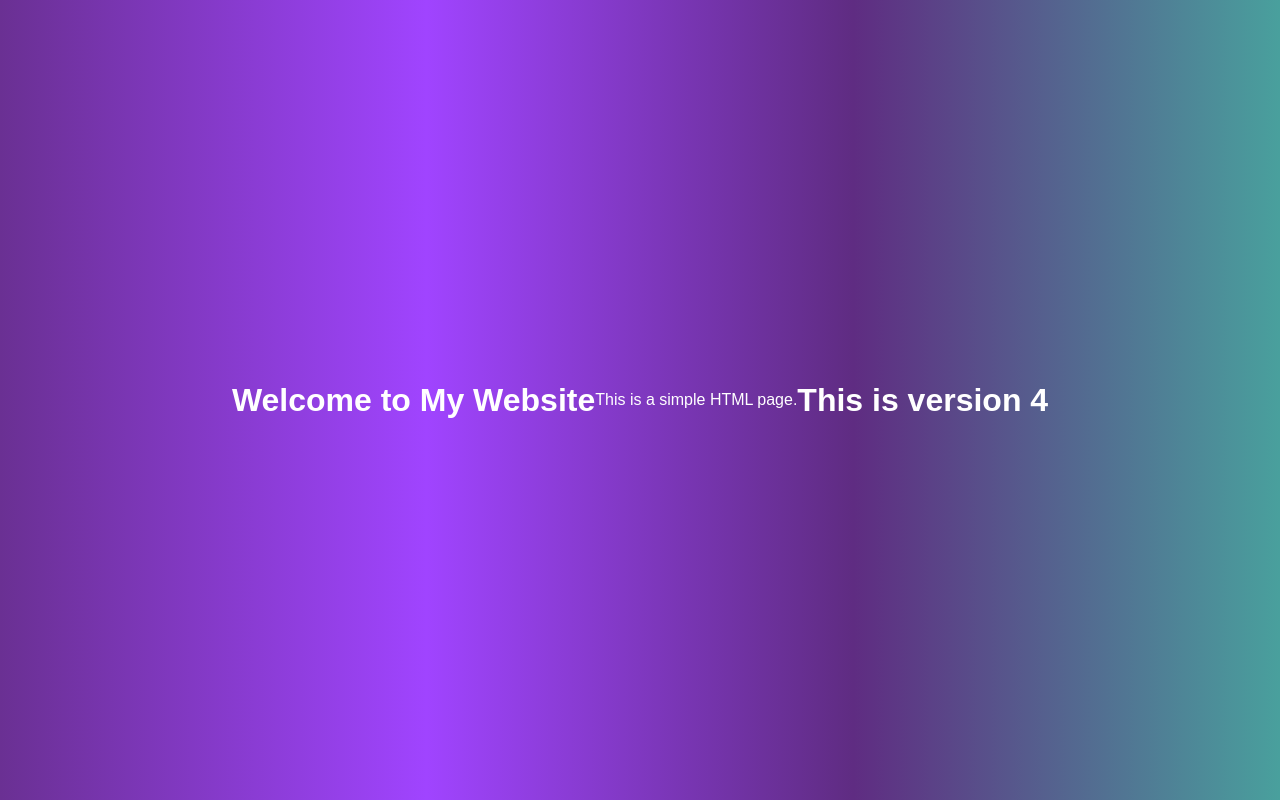
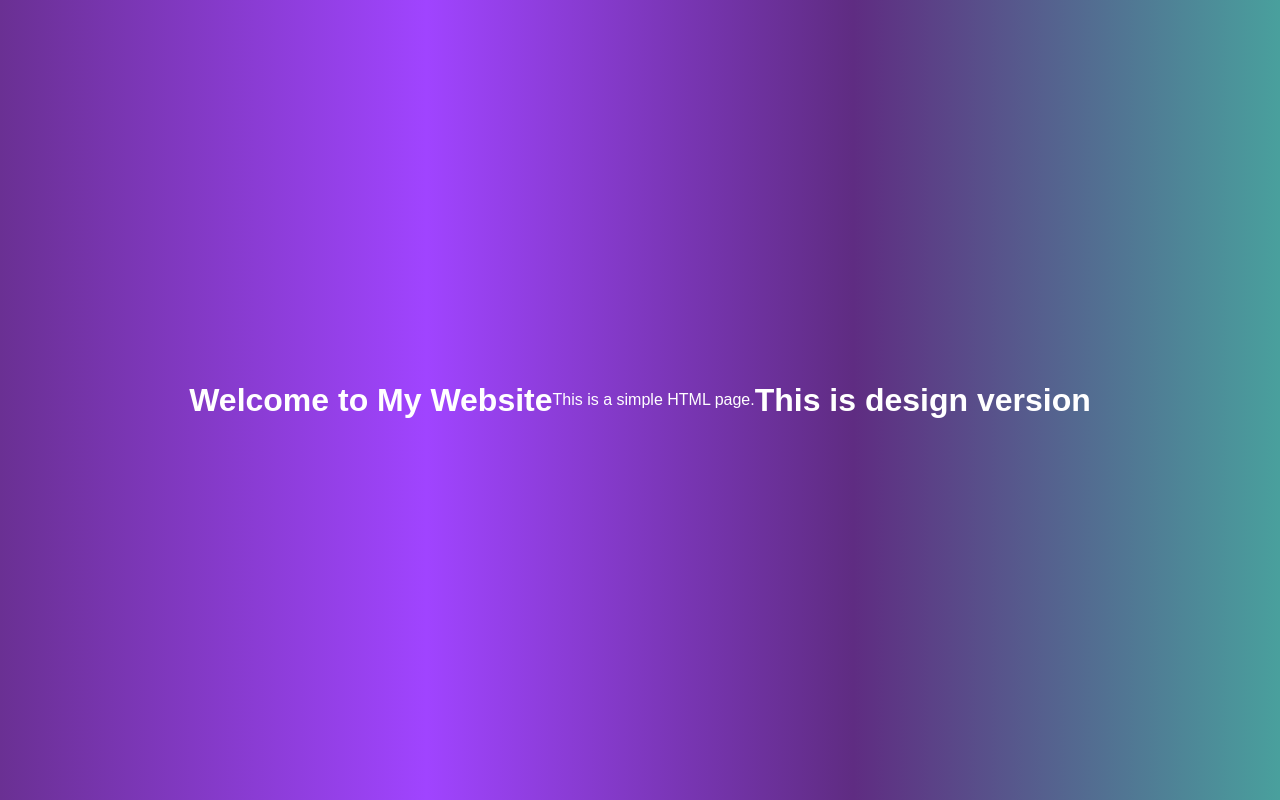
Before and after one commit to Ayush-bhoyar/My-git-repo, a plain HTML site: page index.html in a window 1280 px wide. Drawn offline with Linux system fonts and the light colour scheme.

Commit message:
Changed Header

```diff
--- a/index.html
+++ b/index.html
@@ -11,6 +11,6 @@
     <h1>Welcome to My Website</h1>
     <p>This is a simple HTML page.</p>
 </body>
-<h1>This is version 4<h1>
+<h1>This is design version<h1>
 
 </html>
```
